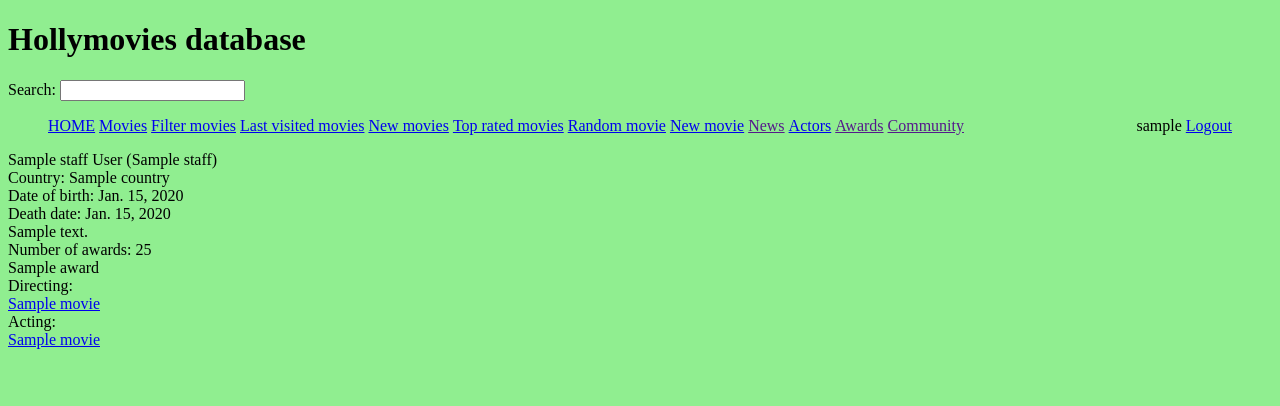
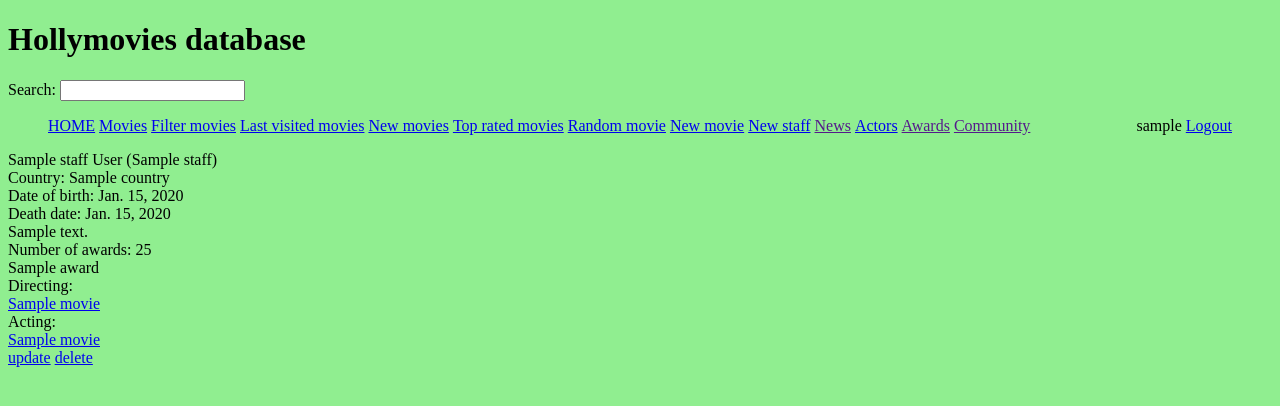
Before and after one commit to petrgregor/PythonRemoteSK2_10_backend_technologies, a Django app: page /staff/1/ in a window 1280 px wide. Shown: the top 406 px of the page. Run offline with Django 4.2, Linux system fonts and the light colour scheme; a user stored in the database is signed in; tables that the repository leaves empty hold one stand-in row (values such as "Sample post"); parts of the project's set-up code (start-up, migrations or seed data) failed here and were passed over.

Commit message:
Josef Krčmář - staff add, update, delete.

```diff
--- a/hollymovies/urls.py
+++ b/hollymovies/urls.py
@@ -42,6 +42,9 @@ urlpatterns = [
     path('new_movies/', new_movies, name='new_movies'),
     path('random_movie/', random_movie, name='random_movie'),
     path('staff/<pk>/', staff, name='staff'),
+    path('new_staff/', StaffCreateView.as_view(), name='new_staff'),             # Josef Krčmář
+    path('staff/update/<pk>/', StaffUpdateView.as_view(), name='update_staff'),  # Josef Krčmář
+    path('staff/delete/<pk>/', StaffDeleteView.as_view(), name='delete_staff'),  # Josef Krčmář
     path('actors/', actors, name='actors'),
     path('search/', search, name='search'),
     path('rate_movie/', rate_movie, name='rate_movie'),
--- a/templates/navbar.html
+++ b/templates/navbar.html
@@ -13,6 +13,9 @@
     {% if perms.viewer.add_movie %}
       <li><a href="{% url 'new_movie' %}">New movie</a></li>
     {% endif %}
+    {% if perms.viewer.add_staff %}                          <!-- Josef Krčmář -->
+      <li><a href="{% url 'new_staff' %}">New staff</a></li> <!-- Josef Krčmář -->
+    {% endif %}                                              <!-- Josef Krčmář -->
     <li><a href="">News</a></li>
     <li><a href="{% url 'actors' %}">Actors</a></li>
     <li><a href="">Awards</a></li>
--- a/viewer/templates/staff.html
+++ b/viewer/templates/staff.html
@@ -43,4 +43,10 @@
     {% endfor %}
   {% endif %}
 </div>
+    {% if perms.viewer.change_staff %}                          <!-- Josef Krčmář -->
+        <a href="{% url 'update_staff' staff.id %}">update</a>  <!-- Josef Krčmář -->
+    {% endif %}                                                 <!-- Josef Krčmář -->
+    {% if perms.viewer.delete_staff %}                          <!-- Josef Krčmář -->
+        <a href="{% url 'delete_staff' staff.id %}">delete</a>  <!-- Josef Krčmář -->
+    {% endif %}                                                 <!-- Josef Krčmář -->
 {% endblock %}
--- a/viewer/views.py
+++ b/viewer/views.py
@@ -275,3 +275,42 @@ def random_movie(request):
     movie = random.choice(movies)
     context = {'movie': movie}
     return render(request, 'movie.html', context)
+
+
+# Josef Krčmář
+class StaffForm(ModelForm):
+
+    def __init__(self, *args, **kwargs):
+        super().__init__(*args, **kwargs)
+        for visible in self.visible_fields():
+            visible.field.widget.attrs['class'] = 'form-control'
+    class Meta:
+        model = Staff
+        fields = '__all__'
+
+    #released = IntegerField(min_value=1900, max_value=datetime.now().year)
+
+
+# Josef Krčmář
+class StaffCreateView(PermissionRequiredMixin, CreateView):
+  template_name = 'new_staff.html'
+  form_class = StaffForm
+  success_url = reverse_lazy('home')
+  permission_required = 'viewer.add_staff'
+
+
+# Josef Krčmář
+class StaffUpdateView(PermissionRequiredMixin, UpdateView):
+  template_name = 'new_staff.html'
+  model = Staff
+  form_class = StaffForm
+  success_url = reverse_lazy('home')
+  permission_required = 'viewer.change_staff'
+
+
+# Josef Krčmář
+class StaffDeleteView(PermissionRequiredMixin, DeleteView):
+    template_name = 'staff_confirm_delete.html'
+    model = Staff
+    success_url = reverse_lazy('home')
+    permission_required = 'viewer.delete_staff '
```
Also changed, not shown: viewer/templates/new_staff.html (added, +15 -0 lines), viewer/templates/staff_confirm_delete.html (added, +14 -0 lines).
